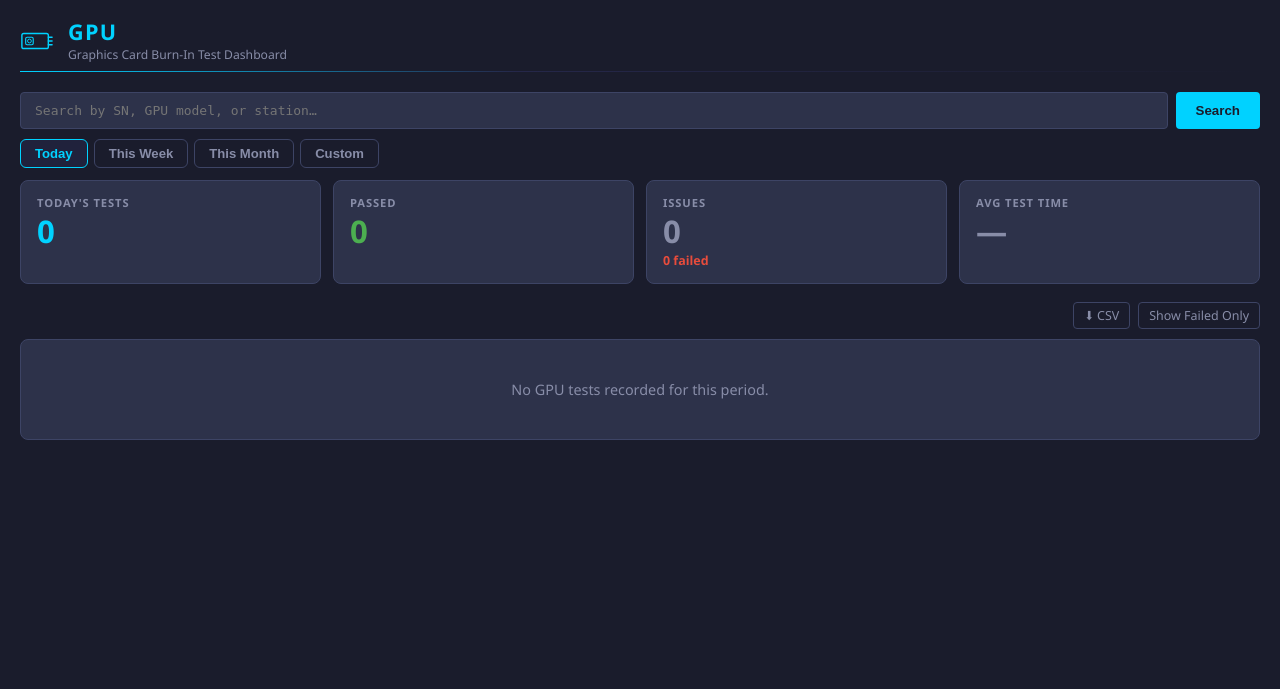
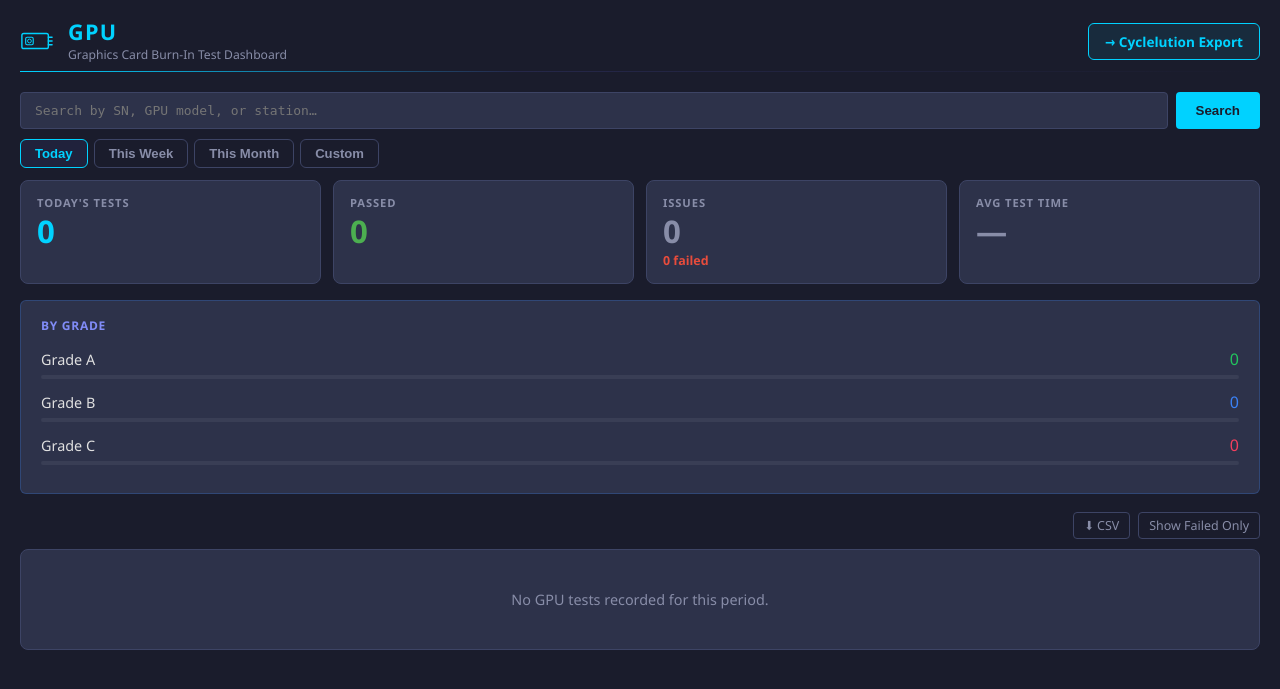
Before and after one commit to herbertliu2019/CearTrack, a Flask app: page /gpu/ in a window 1280 px wide. Shown: the part 70-759 px from the top of the page. Run offline with Flask 3, Linux system fonts and the light colour scheme; data that the repository does not hold is empty.

Commit message:
feat(monitorcenter): GPU cyclelution sync + grade widget, wipe/gpu client fixes, Ready/Ready-pool window swap
- gpu_test.sh: skip Operator ID prompt, numbered Color menu, surface VRAM
  type as a mark (v1.5.0 -> 1.5.1)
- laptop_test.sh: ignore igen6 EDAC IBECC false-positive kernel noise
  (v2.3.0 -> 2.3.2)
- modules/gpu: register uploads with Cyclelution immediately (mirrors
  laptop's hook), add By Grade (A/B/C) distribution to today/stats + dashboard
- templates/wipe/dashboard.html: add a Cyclelution Export shortcut link
- cyclelution: swap which side of the Ready pipeline gets the recency
  window -- "Ready" badge/list are now cumulative (matching the other four
  tabs' _archive_slice pattern), "Ready pool" (the actual browsed/scanned
  list) is now the one windowed by ready_window_days, with its label
  showing the day count live per production
- mapping_t_hard_drive.yaml / mapping_t_video_card.yaml: swap
  ready_window_days (wipe 30->60, gpu 60->30)

Co-Authored-By: Claude Sonnet 5 <noreply@anthropic.com>
Claude-Session: https://claude.ai/code/session_01PRpeBfVaLyqip9RDLtY11T

```diff
--- a/monitorcenter/cyclelution/mapping_t_hard_drive.yaml
+++ b/monitorcenter/cyclelution/mapping_t_hard_drive.yaml
@@ -38,7 +38,7 @@ scan_since: "2026-07-17"
 # uses this (layered on top of scan_since) to skip evaluating drive_sns
 # that are old enough they'd never show in Ready anyway, purely so a
 # Rescan doesn't waste time re-processing decades of history every run.
-ready_window_days: 30
+ready_window_days: 60
 
 # How often the background poller (cyclelution/wipe_sync.py's
 # start_poll_scheduler) re-runs sync_all() automatically, in addition to
--- a/monitorcenter/cyclelution/mapping_t_video_card.yaml
+++ b/monitorcenter/cyclelution/mapping_t_video_card.yaml
@@ -23,7 +23,7 @@ environment: production          # production -> ProductName "T - Video Card"
 
 # Rolling candidate window (days) — see mapping_t_laptop.yaml's comment;
 # same shared concept (cyclelution/recency.py).
-ready_window_days: 60
+ready_window_days: 30
 
 # Scan-to-batch export workflow (tasks/Cyclelution/TASK_export_batch0901.md).
 # Enabled alongside wipe and laptop per explicit user request 2026-09-01 —
--- a/monitorcenter/cyclelution/templates/cyclelution.html
+++ b/monitorcenter/cyclelution/templates/cyclelution.html
@@ -212,7 +212,7 @@
       <!-- Left: Ready pool -->
       <div>
         <div style="display:flex;align-items:center;justify-content:space-between;margin-bottom:8px;flex-wrap:wrap;gap:8px;">
-          <span style="font-weight:700;">Ready pool · <span x-text="poolTotal"></span></span>
+          <span style="font-weight:700;">Ready pool (<span x-text="readyWindowDays()"></span> days) · <span x-text="poolTotal"></span></span>
           <div style="display:flex;gap:8px;">
             <template x-for="kind in batchFilters()" :key="kind">
               <select x-model="activeFilters[kind]" @change="refreshPool()"
@@ -572,6 +572,10 @@ function cyclelutionApp() {
     batchThirdColumn() {
       const p = this.productions.find(x => x.id === this.production);
       return (p && p.batch && p.batch.pool_third_column) || '';
+    },
+    readyWindowDays() {
+      const p = this.productions.find(x => x.id === this.production);
+      return (p && p.batch && p.batch.ready_window_days) || 30;
     },
     thirdColumnValue(r) {
       const col = this.batchThirdColumn();
--- a/monitorcenter/templates/gpu/dashboard.html
+++ b/monitorcenter/templates/gpu/dashboard.html
@@ -351,6 +351,12 @@ tr.info-only-row { background: rgba(143,188,143,0.06); }
         <div style="font-size:1.35em;font-weight:800;letter-spacing:0.06em;color:var(--accent);text-transform:uppercase;line-height:1.1;">GPU</div>
         <div style="font-size:0.76em;color:var(--text-secondary);margin-top:2px;">Graphics Card Burn-In Test Dashboard</div>
       </div>
+      <a href="/cyclelution/?production=T-Video%20Card" style="margin-left:auto;text-decoration:none;
+                background:rgba(0,212,255,0.08);border:1px solid var(--accent);
+                color:var(--accent);padding:8px 16px;border-radius:6px;
+                font-size:0.85em;font-weight:600;">
+        → Cyclelution Export
+      </a>
     </div>
     <div style="height:1px;background:linear-gradient(to right,var(--accent) 0%,rgba(99,102,241,0.15) 40%,transparent 100%);margin-top:8px;"></div>
   </div>
@@ -505,6 +511,26 @@ tr.info-only-row { background: rgba(143,188,143,0.06); }
       <div class="kpi-value" style="color:#818cf8;" x-text="totalAllTime.toLocaleString()"></div>
       <div class="kpi-sub" style="color:#818cf8;">GPUs tested</div>
     </div>
+  </div>
+
+  <!-- ── By Grade (all tabs) — standalone widget, matches /laptop/'s exactly ── -->
+  <div x-show="!searched" class="detail-panel" style="padding:16px 20px;margin-bottom:16px;border:1px solid rgba(59,130,246,0.25);">
+    <div style="font-size:0.75em;font-weight:700;text-transform:uppercase;letter-spacing:0.06em;color:#818cf8;margin-bottom:14px;">By Grade</div>
+    <template x-if="!(stats.by_grade ?? []).length">
+      <div style="color:var(--text-secondary);font-size:0.88em;">No grade data</div>
+    </template>
+    <template x-for="item in (stats.by_grade ?? [])" :key="item.grade">
+      <div style="margin-bottom:12px;">
+        <div style="display:flex;justify-content:space-between;align-items:center;margin-bottom:5px;">
+          <span style="font-size:0.9em;" x-text="'Grade ' + item.grade"></span>
+          <span style="font-weight:700;" :style="'color:' + gradeColor(item.grade)" x-text="item.count"></span>
+        </div>
+        <div style="height:4px;background:rgba(255,255,255,0.06);border-radius:2px;overflow:hidden;">
+          <div style="height:100%;border-radius:2px;transition:width 0.5s;"
+               :style="'width:' + item.pct + '%; background:' + gradeColor(item.grade)"></div>
+        </div>
+      </div>
+    </template>
   </div>
 
   <!-- ── Range charts (vendor + fail reasons) — also shown on Today ── -->
@@ -710,7 +736,12 @@ tr.info-only-row { background: rgba(143,188,143,0.06); }
                                   @click="openDrawer(r, 'h' + idx)">
                                 <td><span class="result-dot" :class="resultDotClass(r.overall_result)"></span></td>
                                 <td class="cell-time" x-text="shortTime(r.timestamp)"></td>
-                                <td class="cell-sn" x-text="r.sn"></td>
+                                <td class="cell-sn">
+                                  <span x-text="r.sn"></span>
+                                  <span x-show="r.payload?.test_info?.operator_id"
+                                        style="margin-left:8px;font-size:0.82em;color:var(--text-secondary);font-family:'Segoe UI',Tahoma,sans-serif;"
+                                        x-text="'👤 ' + (r.payload?.test_info?.operator_id ?? '')"></span>
+                                </td>
                                 <td>
                                   <span x-text="r.gpu_name || '—'"></span>
                                 </td>
@@ -812,7 +843,12 @@ tr.info-only-row { background: rgba(143,188,143,0.06); }
                       @click="openDrawer(r, 't' + st.name + i)">
                     <td><span class="result-dot" :class="resultDotClass(r.overall_result)"></span></td>
                     <td class="cell-time" x-text="shortTime(r.timestamp)"></td>
-                    <td class="cell-sn" x-text="r.sn"></td>
+                    <td class="cell-sn">
+                      <span x-text="r.sn"></span>
+                      <span x-show="r.payload?.test_info?.operator_id"
+                            style="margin-left:8px;font-size:0.82em;color:var(--text-secondary);font-family:'Segoe UI',Tahoma,sans-serif;"
+                            x-text="'👤 ' + (r.payload?.test_info?.operator_id ?? '')"></span>
+                    </td>
                     <td>
                       <span x-text="r.gpu_name || '—'"></span>
                     </td>
@@ -863,7 +899,12 @@ tr.info-only-row { background: rgba(143,188,143,0.06); }
                 @click="openDrawer(r, i)">
               <td><span class="result-dot" :class="resultDotClass(r.overall_result)"></span></td>
               <td class="cell-time" x-text="shortTime(r.timestamp)"></td>
-              <td class="cell-sn" x-text="r.sn"></td>
+              <td class="cell-sn">
+                <span x-text="r.sn"></span>
+                <span x-show="r.payload?.test_info?.operator_id"
+                      style="margin-left:8px;font-size:0.82em;color:var(--text-secondary);font-family:'Segoe UI',Tahoma,sans-serif;"
+                      x-text="'👤 ' + (r.payload?.test_info?.operator_id ?? '')"></span>
+              </td>
               <td x-text="r.test_station || '—'"></td>
               <td>
                 <span x-text="r.gpu_name || '—'"></span>
@@ -1013,6 +1054,7 @@ function gpuApp() {
         by_vendor:    d.by_vendor    ?? [],
         by_station:   byStationTuples,
         by_subvendor: d.by_subvendor ?? [],
+        by_grade:     d.by_grade     ?? [],
         fail_reasons: frList,
       };
     },
@@ -1176,6 +1218,10 @@ function gpuApp() {
       if (t > 95) return 'crit';
       if (t > 85) return 'warn';
       return '';
+    },
+    gradeColor(grade) {
+      const colors = { A: '#22c55e', B: '#3b82f6', C: '#f43f5e', D: '#a855f7' };
+      return colors[grade] || 'var(--text-secondary)';
     },
     stationRate(s) {
       return s.total ? Math.round(s.passed / s.total * 100) : 0;
@@ -1414,6 +1460,7 @@ function gpuApp() {
       const vk  = p.vulkan_benchmark || {};
       const dmesg = p.dmesg_gpu_errors || [];
       const ti  = p.test_info || {};
+      const mi  = p.manual_input || {};
       const fmtDur = this.fmtDurShort;
 
       const kv = (l, v) => (v !== undefined && v !== null && v !== '')
@@ -1549,6 +1596,7 @@ function gpuApp() {
           <div class="kv-grid">
             ${kv('Station', ti.test_station)}
             ${kv('Hostname', ti.hostname || p.hostname)}
+            ${kv('Operator', ti.operator_id)}
           </div>
           <div class="kv-grid">
             ${kv('Script ver', ti.script_version)}
@@ -1556,6 +1604,20 @@ function gpuApp() {
           </div>
         </div>` : ''}
 
+        ${(mi.grade || mi.condition || mi.weight_lbs || mi.mark) ? `
+        <div class="kv-section-title">Manual Input</div>
+        <div class="kv-grid-2">
+          <div class="kv-grid">
+            <div class="kv-label">Grade</div>
+            <div class="kv-value">${mi.grade ? `<span style="font-weight:700;color:${this.gradeColor((mi.grade.split(' ').pop()||''))}">${mi.grade}</span>` : '—'}</div>
+            ${kv('Condition', mi.condition)}
+          </div>
+          <div class="kv-grid">
+            ${kv('Weight', mi.weight_lbs ? mi.weight_lbs + ' lbs' : null)}
+            ${kv('Notes / Marks', mi.mark)}
+          </div>
+        </div>` : ''}
+
         ${pdfBtn}
       `;
     },
--- a/monitorcenter/templates/wipe/dashboard.html
+++ b/monitorcenter/templates/wipe/dashboard.html
@@ -51,6 +51,12 @@
           Drive Erasure Log Dashboard
         </div>
       </div>
+      <a href="/cyclelution/?production=T-Hard%20Drive" style="margin-left:auto;text-decoration:none;
+                background:rgba(0,212,255,0.08);border:1px solid var(--accent);
+                color:var(--accent);padding:8px 16px;border-radius:6px;
+                font-size:0.85em;font-weight:600;">
+        → Cyclelution Export
+      </a>
     </div>
     <div style="height:1px;background:linear-gradient(to right,
                 var(--accent) 0%, rgba(0,212,255,0.15) 40%, transparent 100%);
```
Also changed, not shown: CLAUDE.md (+1 -1 lines), monitorcenter/cyclelution/web.py (+35 -27 lines), monitorcenter/modules/gpu/module.py (+41 -0 lines), 2 other files.
